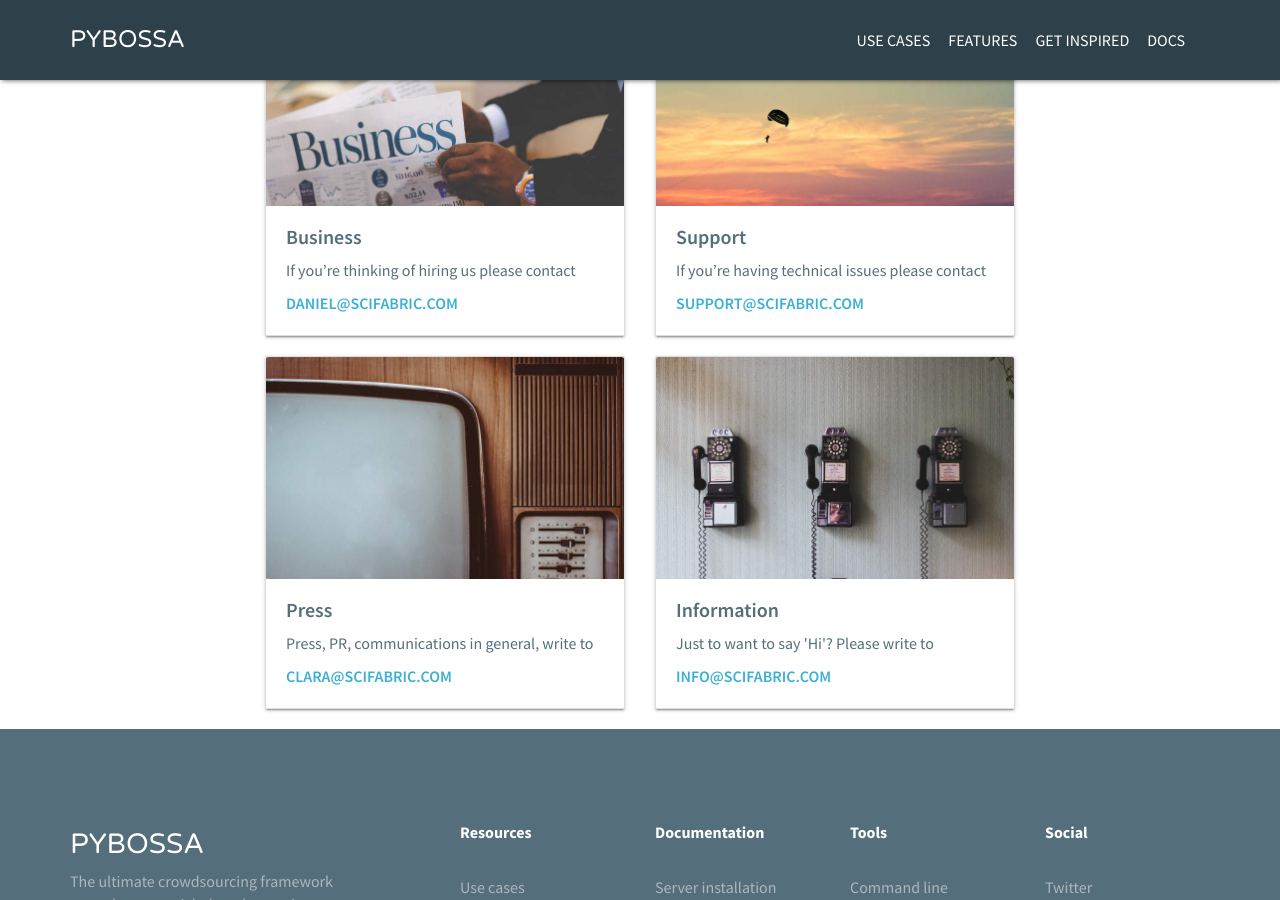
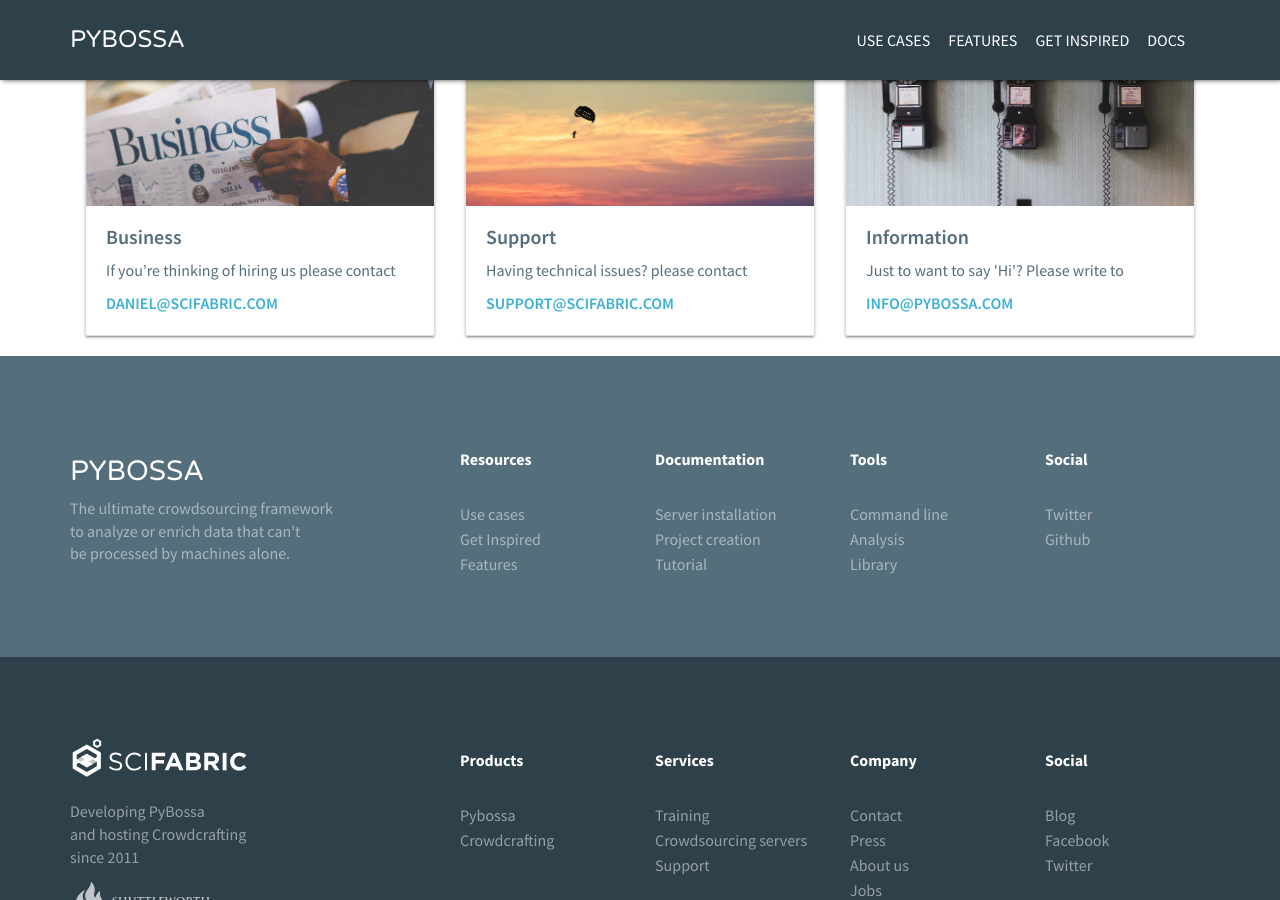
Before and after one commit to Scifabric/pybossa.github.io, a Jekyll site: the page built from contact/index.html, in a window 1280 px wide and 900 px high, scrolled down 308 px. Built offline with Jekyll 4.4.1, drawn with Linux system fonts in a browser that asks for light colours; nearby versions of some CDN libraries; Markdown is read by kramdown in place of the engine named in the settings; a style sheet for code colours, icons or effects is not loaded.

Commit message:
3 elements, not press

```diff
--- a/contact/index.html
+++ b/contact/index.html
@@ -15,8 +15,8 @@
 </div>
 
 <section class="container general regular-section">
-    <div class="row">
-        <div class="col-sm-6 col-md-offset-1 col-md-5 col-lg-offset-2 col-lg-4">
+
+        <div class="col-lg-4">
             <div class="thumbnail card">
                 <div style="height: 222.5px; background: #333 url(/assets/img/contact/business.jpg) no-repeat center top/ cover;"></div>
                 <div class="caption">
@@ -26,37 +26,26 @@
                 </div>
             </div>
         </div>
-        <div class="col-sm-6 col-md-5 col-lg-4">
+
+        <div class="col-lg-4">
             <div class="thumbnail card">
                 <div style="height: 222.5px; background: #333 url(/assets/img/contact/support.jpg) no-repeat center top/ cover;"></div>
                 <div class="caption">
                     <h3 class="small-space">Support</h3>
-                    <p>If you’re having technical issues please contact</p>
+                    <p>Having technical issues? please contact</p>
                     <p class="readmore"><a class="color-one" href="mailto:support@scifabric.com?Subject=Hello!">support@scifabric.com</a></p>
                     <!-- Cover https://www.flickr.com/photos/marcus_hansson/209904012/ -->
                 </div>
             </div>
         </div>
-    </div>
 
-    <div class="row">
-        <div class="col-sm-6 col-md-offset-1 col-md-5 col-lg-offset-2 col-lg-4">
-            <div class="thumbnail card">
-                <div style="height: 222.5px; background: #333 url(/assets/img/contact/press.jpg) no-repeat center top/ cover;"></div>
-                <div class="caption">
-                    <h3 class="small-space">Press</h3>
-                    <p>Press, PR, communications in general, write to</p>
-                    <p class="readmore"><a class="color-one" href="mailto:clara@scifabric.com?Subject=Hello!">clara@scifabric.com</a></p>
-                </div>
-            </div>
-        </div>
-        <div class="col-sm-6 col-md-5 col-lg-4">
+        <div class="col-lg-4">
             <div class="thumbnail card">
                 <div style="height: 222.5px; background: #333 url(/assets/img/contact/info.jpg) no-repeat center top/ cover;"></div>
                 <div class="caption">
                     <h3 class="small-space">Information</h3>
                     <p>Just to want to say 'Hi'? Please write to</p>
-                    <p class="readmore"> <a class="color-one" href="mailto:info@scifabric.com?Subject=Hello!">info@scifabric.com</a></p>
+                    <p class="readmore"> <a class="color-one" href="mailto:info@pybossa.com?Subject=Hello!">info@pybossa.com</a></p>
                 </div>
             </div>
         </div>
```
